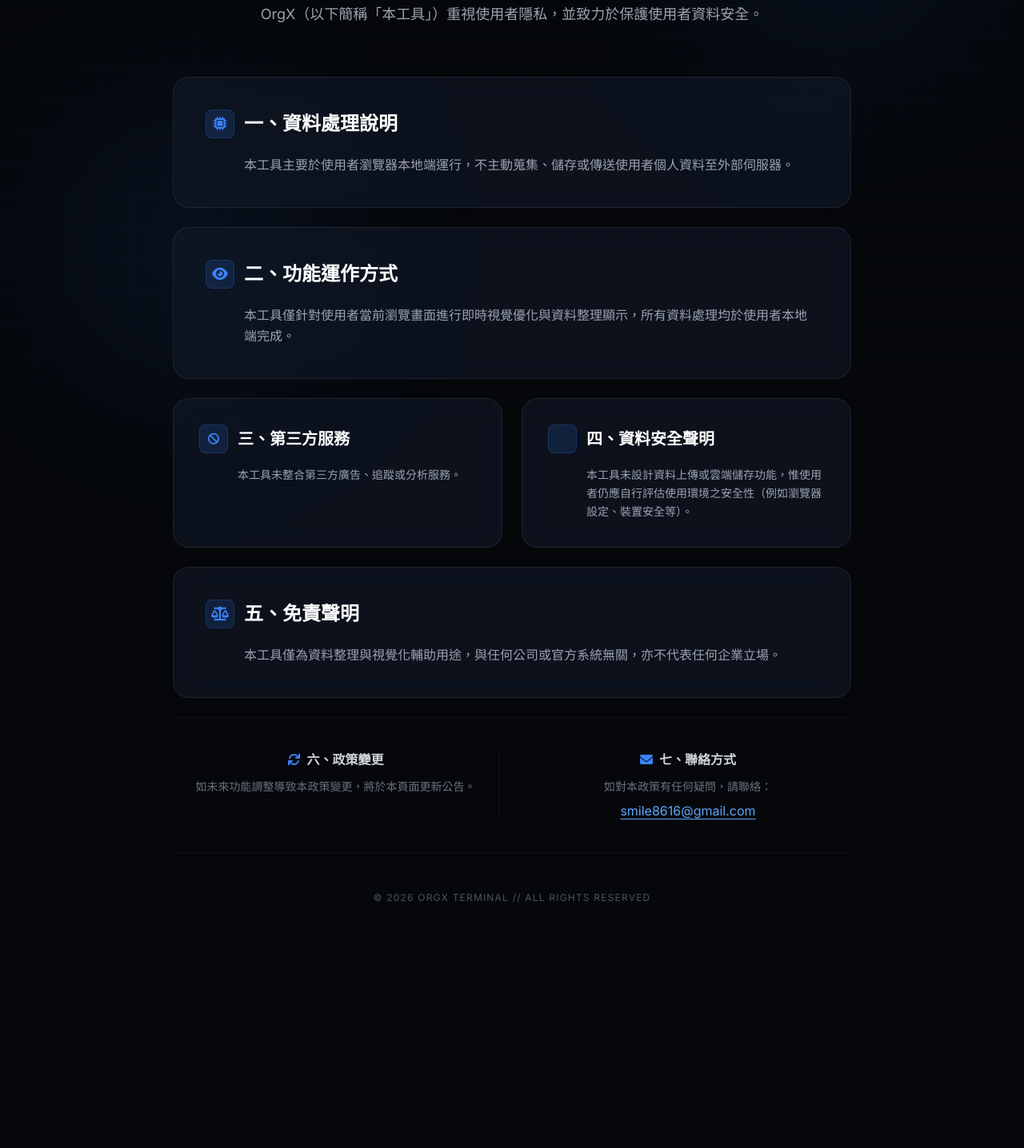
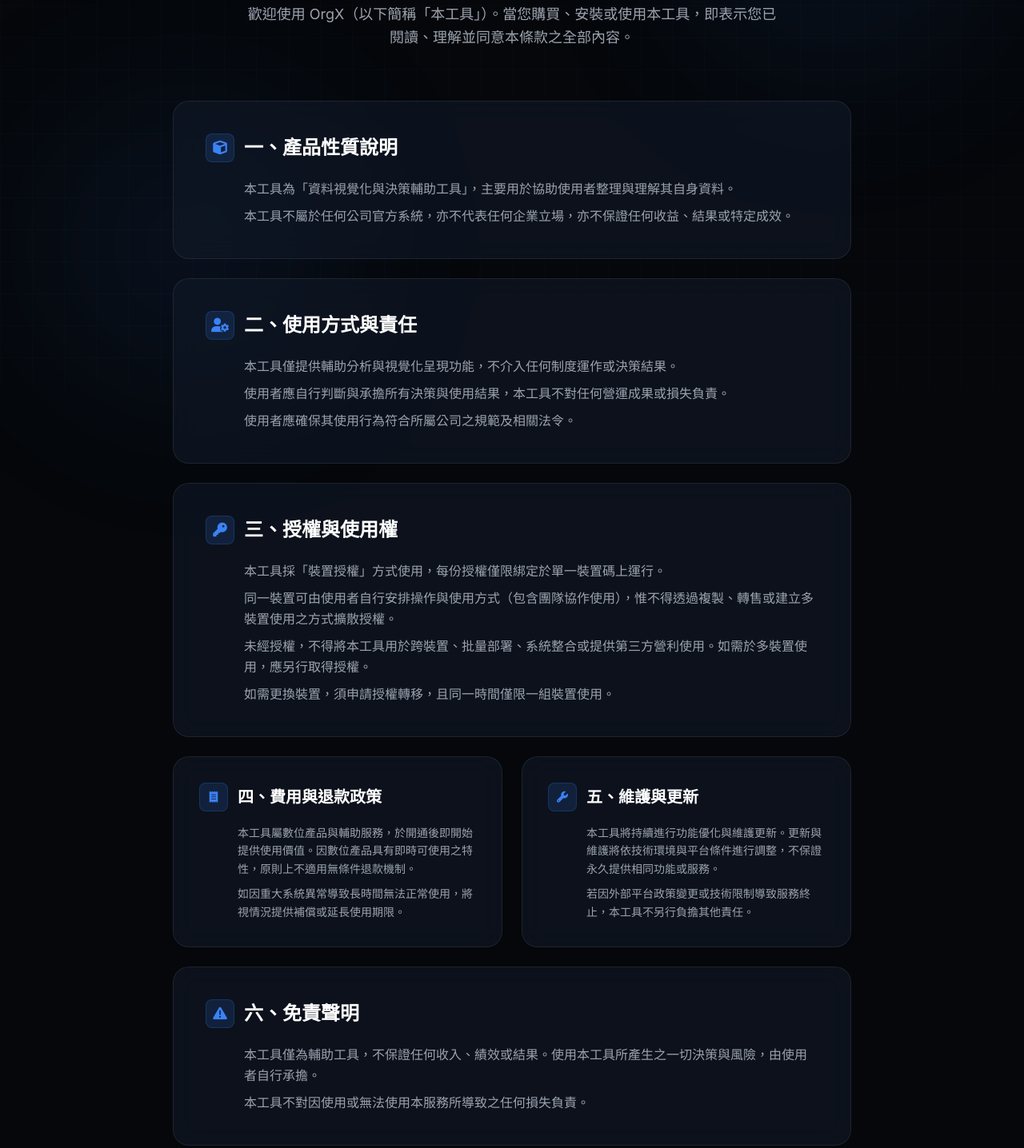
Before and after one commit to shxck888/riway, a plain HTML site: page Terms of Service.html in a window 1280 px wide. Shown: the part 313-1749 px from the top of the page at 80% size. Before the commit the page ends 1572 px from the top, so only its background shows below. Drawn offline with nearby package versions, Linux system fonts and the light colour scheme.

Commit message:
Update title and sections for Terms of Service

```diff
--- a/Terms of Service.html
+++ b/Terms of Service.html
@@ -3,7 +3,7 @@
 <head>
     <meta charset="UTF-8">
     <meta name="viewport" content="width=device-width, initial-scale=1.0">
-    <title>OrgX 隱私權政策 | Privacy Policy</title>
+    <title>OrgX 使用條款 | Terms of Service</title>
     <script src="https://cdn.tailwindcss.com"></script>
     <link href="https://cdnjs.cloudflare.com/ajax/libs/font-awesome/6.0.0/css/all.min.css" rel="stylesheet">
     <style>
@@ -126,97 +126,126 @@
         <!-- Header -->
         <header class="text-center mb-16 reveal">
             <div class="inline-block px-4 py-1 rounded-full border border-blue-500/20 bg-blue-500/10 text-blue-400 text-xs font-bold tracking-widest mb-6">
-                PRIVACY POLICY
+                TERMS OF SERVICE
             </div>
-            <h1 class="text-5xl md:text-6xl font-bold mb-6 gradient-text tracking-tight">OrgX 隱私權政策</h1>
+            <h1 class="text-5xl md:text-6xl font-bold mb-6 gradient-text tracking-tight">OrgX 使用條款</h1>
             <p class="text-gray-500 font-mono text-sm uppercase tracking-widest">更新日期：2026-04-01</p>
             <div class="glow-line"></div>
             <p class="text-gray-400 max-w-2xl mx-auto leading-relaxed text-lg">
-                OrgX（以下簡稱「本工具」）重視使用者隱私，並致力於保護使用者資料安全。
+                歡迎使用 OrgX（以下簡稱「本工具」）。當您購買、安裝或使用本工具，即表示您已閱讀、理解並同意本條款之全部內容。
             </p>
         </header>
 
         <!-- Content Grid -->
         <div class="space-y-6">
 
-            <!-- 一、資料處理說明 -->
+            <!-- 一、產品性質說明 -->
             <section class="glass-card p-8 md:p-10 reveal">
                 <h2 class="text-2xl font-bold mb-5 text-white flex items-center">
-                    <span class="icon-inline"><i class="fa-solid fa-microchip"></i></span>
-                    一、資料處理說明
+                    <span class="icon-inline"><i class="fa-solid fa-cube"></i></span>
+                    一、產品性質說明
                 </h2>
-                <p class="text-gray-400 leading-relaxed pl-12">
-                    本工具主要於使用者瀏覽器本地端運行，不主動蒐集、儲存或傳送使用者個人資料至外部伺服器。
-                </p>
+                <div class="text-gray-400 leading-relaxed pl-12 space-y-2">
+                    <p>本工具為「資料視覺化與決策輔助工具」，主要用於協助使用者整理與理解其自身資料。</p>
+                    <p>本工具不屬於任何公司官方系統，亦不代表任何企業立場，亦不保證任何收益、結果或特定成效。</p>
+                </div>
             </section>
 
-            <!-- 二、功能運作方式 -->
+            <!-- 二、使用方式與責任 -->
             <section class="glass-card p-8 md:p-10 reveal" style="animation-delay: 0.1s;">
                 <h2 class="text-2xl font-bold mb-5 text-white flex items-center">
-                    <span class="icon-inline"><i class="fa-solid fa-eye"></i></span>
-                    二、功能運作方式
+                    <span class="icon-inline"><i class="fa-solid fa-user-gear"></i></span>
+                    二、使用方式與責任
                 </h2>
-                <p class="text-gray-400 leading-relaxed pl-12">
-                    本工具僅針對使用者當前瀏覽畫面進行即時視覺優化與資料整理顯示，所有資料處理均於使用者本地端完成。
-                </p>
+                <div class="text-gray-400 leading-relaxed pl-12 space-y-2">
+                    <p>本工具僅提供輔助分析與視覺化呈現功能，不介入任何制度運作或決策結果。</p>
+                    <p>使用者應自行判斷與承擔所有決策與使用結果，本工具不對任何營運成果或損失負責。</p>
+                    <p>使用者應確保其使用行為符合所屬公司之規範及相關法令。</p>
+                </div>
             </section>
 
-            <!-- 三、第三方服務 & 四、資料安全 -->
+            <!-- 三、授權與使用權 -->
+            <section class="glass-card p-8 md:p-10 reveal" style="animation-delay: 0.2s;">
+                <h2 class="text-2xl font-bold mb-5 text-white flex items-center">
+                    <span class="icon-inline"><i class="fa-solid fa-key"></i></span>
+                    三、授權與使用權
+                </h2>
+                <div class="text-gray-400 leading-relaxed pl-12 space-y-2">
+                    <p>本工具採「裝置授權」方式使用，每份授權僅限綁定於單一裝置碼上運行。</p>
+                    <p>同一裝置可由使用者自行安排操作與使用方式（包含團隊協作使用），惟不得透過複製、轉售或建立多裝置使用之方式擴散授權。</p>
+                    <p>未經授權，不得將本工具用於跨裝置、批量部署、系統整合或提供第三方營利使用。如需於多裝置使用，應另行取得授權。</p>
+                    <p>如需更換裝置，須申請授權轉移，且同一時間僅限一組裝置使用。</p>
+                </div>
+            </section>
+
+            <!-- 四、費用與退款政策 & 五、維護與更新 -->
             <div class="grid md:grid-cols-2 gap-6">
-                <section class="glass-card p-8 reveal" style="animation-delay: 0.2s;">
+                <section class="glass-card p-8 reveal" style="animation-delay: 0.3s;">
                     <h3 class="text-xl font-bold mb-4 text-white flex items-center">
-                        <span class="icon-inline"><i class="fa-solid fa-ban text-sm"></i></span>
-                        三、第三方服務
+                        <span class="icon-inline"><i class="fa-solid fa-receipt text-sm"></i></span>
+                        四、費用與退款政策
                     </h3>
-                    <p class="text-gray-400 text-sm leading-relaxed pl-12">
-                        本工具未整合第三方廣告、追蹤或分析服務。
-                    </p>
+                    <div class="text-gray-400 text-sm leading-relaxed pl-12 space-y-2">
+                        <p>本工具屬數位產品與輔助服務，於開通後即開始提供使用價值。因數位產品具有即時可使用之特性，原則上不適用無條件退款機制。</p>
+                        <p>如因重大系統異常導致長時間無法正常使用，將視情況提供補償或延長使用期限。</p>
+                    </div>
                 </section>
 
-                <section class="glass-card p-8 reveal" style="animation-delay: 0.3s;">
+                <section class="glass-card p-8 reveal" style="animation-delay: 0.4s;">
                     <h3 class="text-xl font-bold mb-4 text-white flex items-center">
-                        <span class="icon-inline"><i class="fa-solid fa-shield-halved text-sm"></i></span>
-                        四、資料安全聲明
+                        <span class="icon-inline"><i class="fa-solid fa-wrench text-sm"></i></span>
+                        五、維護與更新
                     </h3>
-                    <p class="text-gray-400 text-sm leading-relaxed pl-12">
-                        本工具未設計資料上傳或雲端儲存功能，惟使用者仍應自行評估使用環境之安全性（例如瀏覽器設定、裝置安全等）。
-                    </p>
+                    <div class="text-gray-400 text-sm leading-relaxed pl-12 space-y-2">
+                        <p>本工具將持續進行功能優化與維護更新。更新與維護將依技術環境與平台條件進行調整，不保證永久提供相同功能或服務。</p>
+                        <p>若因外部平台政策變更或技術限制導致服務終止，本工具不另行負擔其他責任。</p>
+                    </div>
                 </section>
             </div>
 
-            <!-- 五、免責聲明 -->
-            <section class="glass-card p-8 md:p-10 reveal" style="animation-delay: 0.4s;">
+            <!-- 六、免責聲明 -->
+            <section class="glass-card p-8 md:p-10 reveal" style="animation-delay: 0.5s;">
                 <h2 class="text-2xl font-bold mb-5 text-white flex items-center">
-                    <span class="icon-inline"><i class="fa-solid fa-scale-balanced"></i></span>
-                    五、免責聲明
+                    <span class="icon-inline"><i class="fa-solid fa-triangle-exclamation"></i></span>
+                    六、免責聲明
                 </h2>
-                <div class="pl-12">
-                    <p class="text-gray-400 leading-relaxed">
-                        本工具僅為資料整理與視覺化輔助用途，與任何公司或官方系統無關，亦不代表任何企業立場。
-                    </p>
+                <div class="text-gray-400 leading-relaxed pl-12 space-y-2">
+                    <p>本工具僅為輔助工具，不保證任何收入、績效或結果。使用本工具所產生之一切決策與風險，由使用者自行承擔。</p>
+                    <p>本工具不對因使用或無法使用本服務所導致之任何損失負責。</p>
+                </div>
+            </section>
+
+            <!-- 七、智慧財產權 -->
+            <section class="glass-card p-8 md:p-10 reveal" style="animation-delay: 0.6s;">
+                <h2 class="text-2xl font-bold mb-5 text-white flex items-center">
+                    <span class="icon-inline"><i class="fa-solid fa-copyright"></i></span>
+                    七、智慧財產權
+                </h2>
+                <div class="text-gray-400 leading-relaxed pl-12">
+                    <p>本工具之程式、設計、內容及相關技術，均屬開發者所有，受相關智慧財產權法律保護。未經授權，不得使用、重製、散佈或進行衍生開發。</p>
                 </div>
             </section>
 
             <!-- Footer Section -->
-            <footer class="mt-24 pb-12 text-center reveal" style="animation-delay: 0.5s;">
+            <footer class="mt-24 pb-12 text-center reveal" style="animation-delay: 0.7s;">
                 <div class="grid md:grid-cols-2 gap-8 mb-12 border-y border-white/5 py-10">
                     <div class="text-center md:border-r border-white/5">
                         <h4 class="text-gray-300 font-bold mb-3 flex items-center justify-center">
-                            <i class="fa-solid fa-arrows-rotate mr-2 text-blue-500"></i> 六、政策變更
+                            <i class="fa-solid fa-pen-to-square mr-2 text-blue-500"></i> 八、條款修改
                         </h4>
-                        <p class="text-gray-500 text-sm">如未來功能調整導致本政策變更，將於本頁面更新公告。</p>
+                        <p class="text-gray-500 text-sm">本工具保留隨時修改本條款之權利，修改後將於公告後生效，恕不另行個別通知。</p>
                     </div>
                     <div class="text-center">
                         <h4 class="text-gray-300 font-bold mb-3 flex items-center justify-center">
-                            <i class="fa-solid fa-envelope mr-2 text-blue-500"></i> 七、聯絡方式
+                            <i class="fa-solid fa-envelope mr-2 text-blue-500"></i> 九、聯絡方式
                         </h4>
-                        <p class="text-gray-500 text-sm mb-2">如對本政策有任何疑問，請聯絡：</p>
+                        <p class="text-gray-500 text-sm mb-2">如對本條款有任何疑問，請聯絡：</p>
                         <a href="mailto:smile8616@gmail.com" class="text-blue-400 hover:text-white transition-all underline underline-offset-4">smile8616@gmail.com</a>
                     </div>
                 </div>
 
                 <p class="text-gray-600 text-xs tracking-widest uppercase">
-                    &copy; 2026 OrgX Terminal // All Rights Reserved
+                    &copy; 2025 OrgX Project // Terms of Service Agreement
                 </p>
             </footer>
 
```
